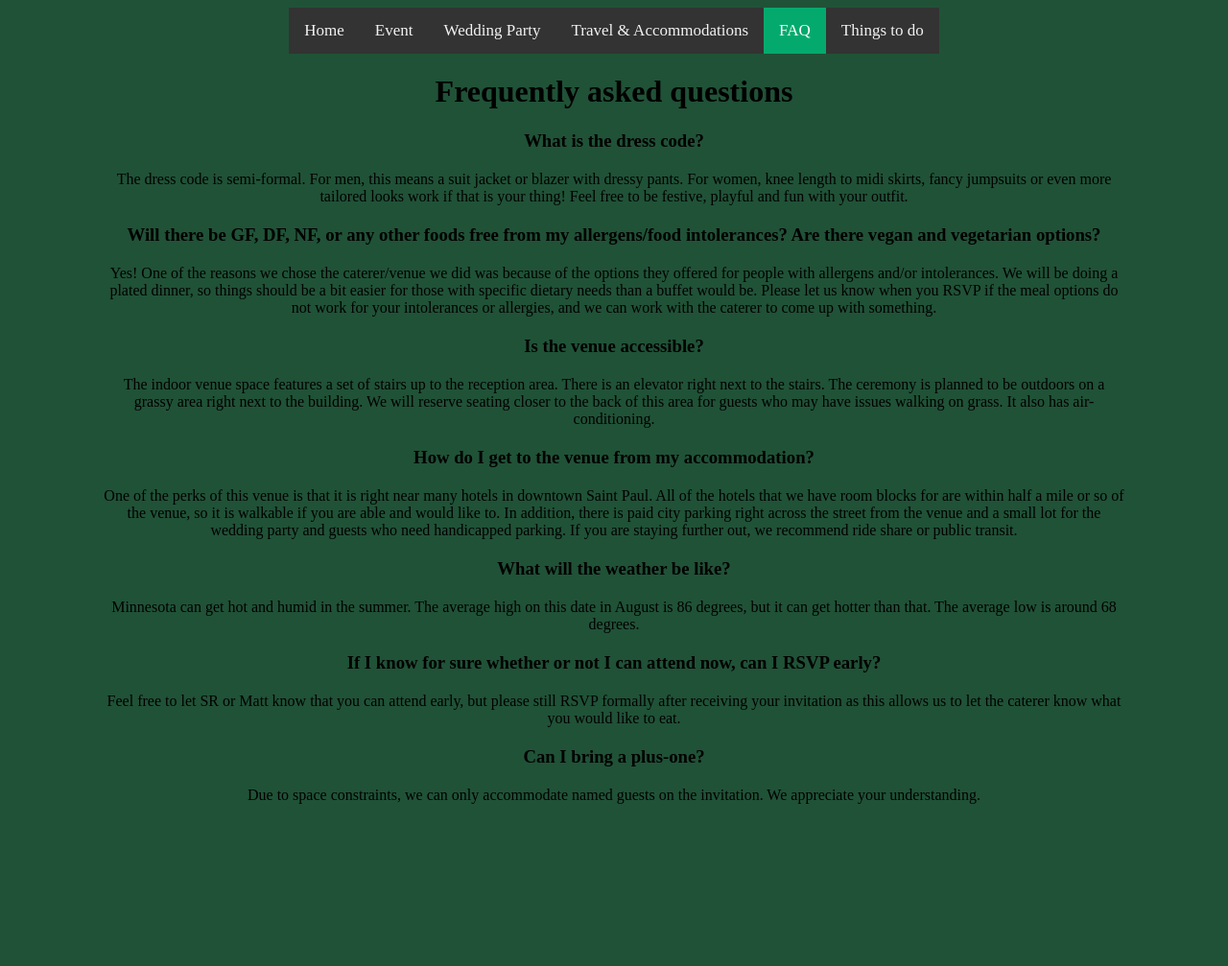
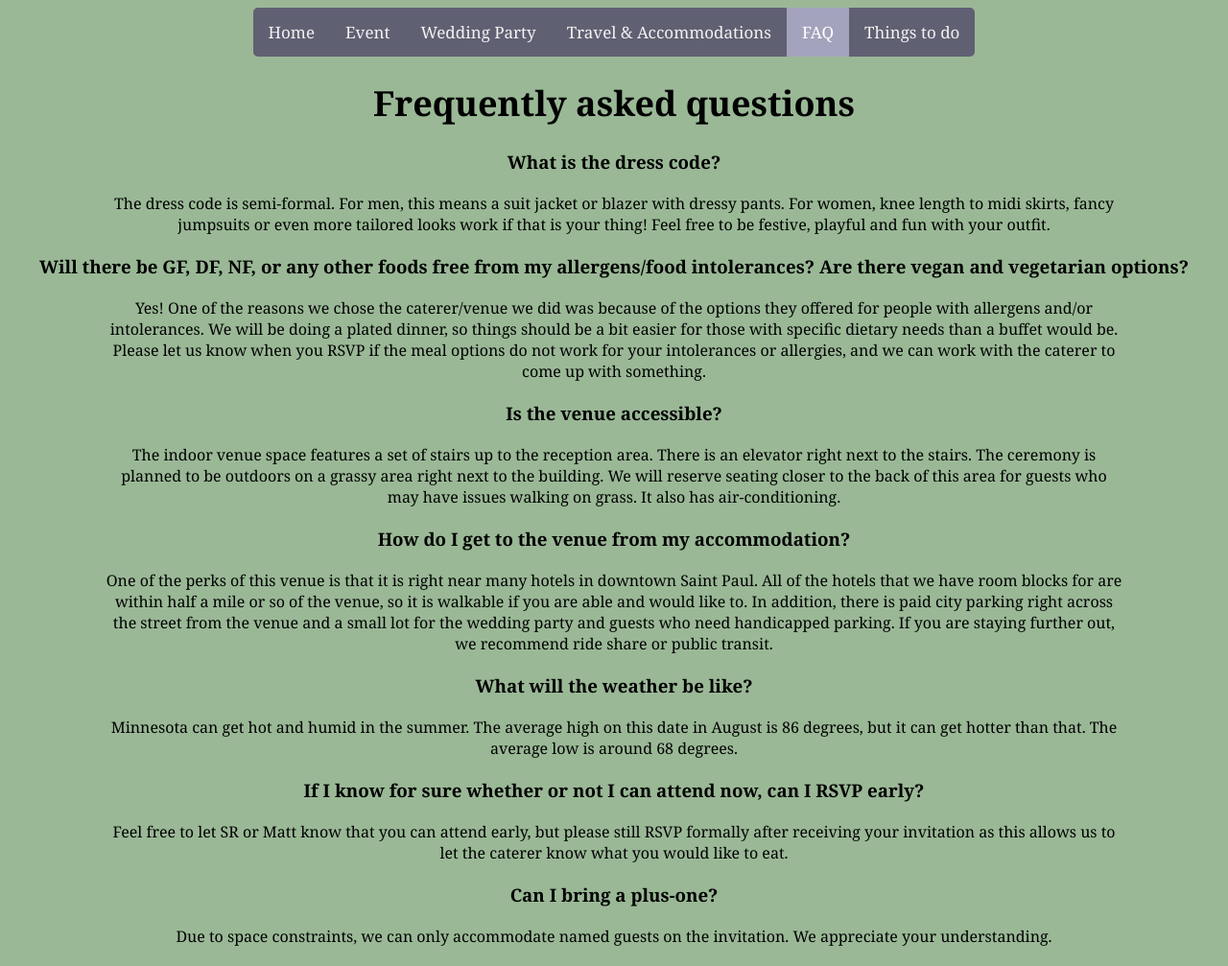
Before and after one commit to rutiglianom/rutiglianom.github.io, a PHP site: page /Pages/FAQ.html in a window 1280 px wide. Shown: the whole page at 96% size. Before the commit the page ends 838 px from the top, so only its background shows below. Run offline with PHP 8.4, Linux system fonts and the light colour scheme.

Commit message:
Overhauled style

```diff
--- a/style.css
+++ b/style.css
@@ -1,18 +1,23 @@
 body {
-  background-color: #205237;
+  background-color: #9ab896;
 }
 
 h1 {
 	text-align: center;
+  	font-family: "Georgia", Georgia, serif;
+  	font-size: 36px;
 }
 h2 {
 	text-align: center;
+  	font-family: "Georgia", Georgia, serif;
 }
 h3 {
 	text-align: center;
+  	font-family: "Georgia", Georgia, serif;
 }
 h4 {
 	text-align: center;
+  	font-family: "Georgia", Georgia, serif;
 }
 
 p {
@@ -21,25 +26,25 @@ p {
   	margin-top: 20px;
   	margin-bottom: 20px;
   	text-align: center;
+  	font-family: "Georgia", Georgia, serif;
 }
 
 img {
 	display: block;
   	margin-left: auto;
   	margin-right: auto;
-  	width: 40%;
+  	width: 50%;
 }
 
 .topnav {
-  background-color: #333;
+	background-color: #606073;
 	overflow: hidden;
 	margin: auto;
 	width: fit-content;
+	border-radius: 5px;
 }
 
-.topnavContainer {
-	background-color: #333;
-}
+
 
 /* Style the links inside the navigation bar */
 .topnav a {
@@ -49,6 +54,7 @@ img {
 	padding: 14px 16px;
 	text-decoration: none;
 	font-size: 17px;
+	font-family: "Georgia", Georgia, serif;
 }
 
 /* Change the color of links on hover */
@@ -59,6 +65,6 @@ img {
 
 /* Add a color to the active/current link */
 .topnav a.active {
-  background-color: #04AA6D;
+	background-color: #a3a3bd;
 	color: white;
 }
```
Also changed, not shown: 1 other file. Lines whose indentation alone changed are shown as unchanged.
